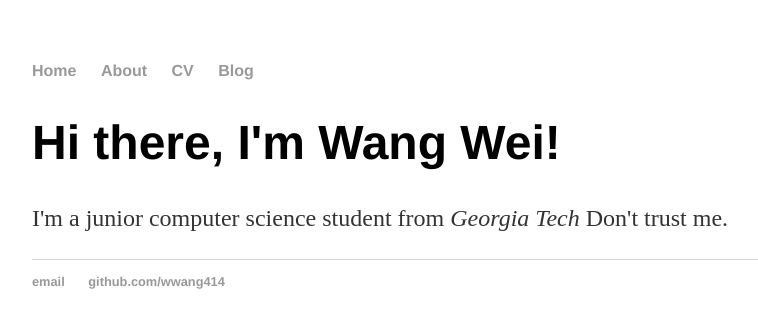
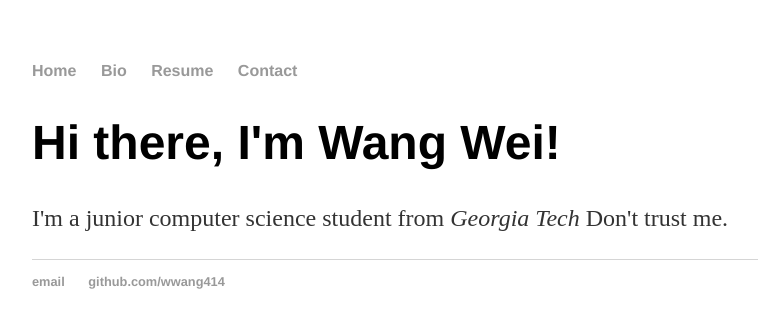
Before and after one commit to wwang414/wwang414.github.io, a Jekyll site: the page built from index.html, in a window 1280 px wide. Shown: the top 328 px of the page, without its empty margins (160-918 px from the left). Built offline with Jekyll 4.4.1, drawn with Linux system fonts in a browser that asks for light colours.

Commit message:
Update default.html

```diff
--- a/_layouts/default.html
+++ b/_layouts/default.html
@@ -9,9 +9,9 @@
 			<nav>
 	    		<ul>
 	        		<li><a href="/">Home</a></li>
-		        	<li><a href="/about">About</a></li>
-	        		<li><a href="/cv">CV</a></li>
-	        		<li><a href="/blog">Blog</a></li>
+		        	<li><a href="/bio">Bio</a></li>
+	        		<li><a href="/resume">Resume</a></li>
+	        		<li><a href="/contact">Contact</a></li>
 	    		</ul>
 			</nav>
 			<div class="container">
```
